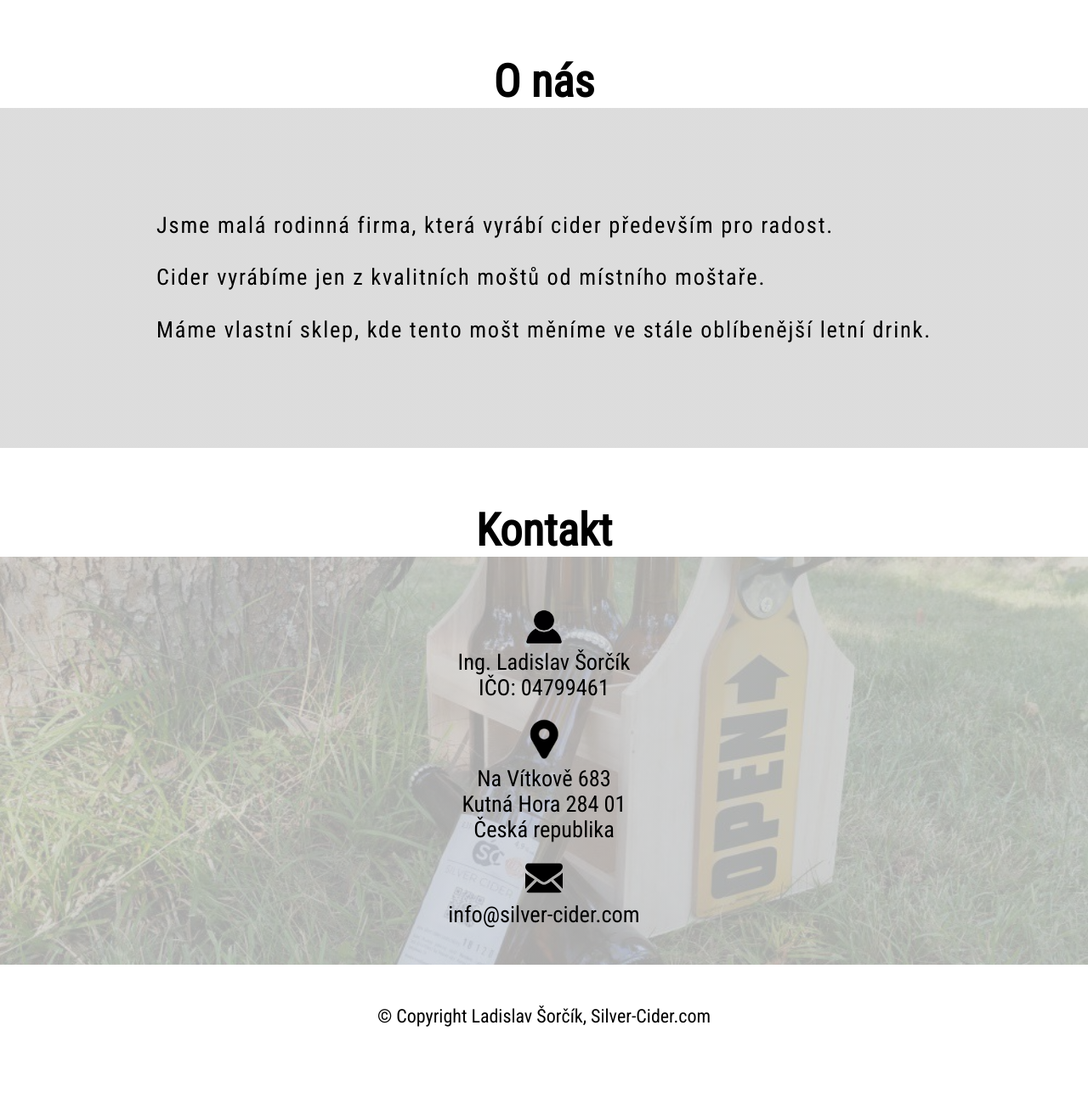
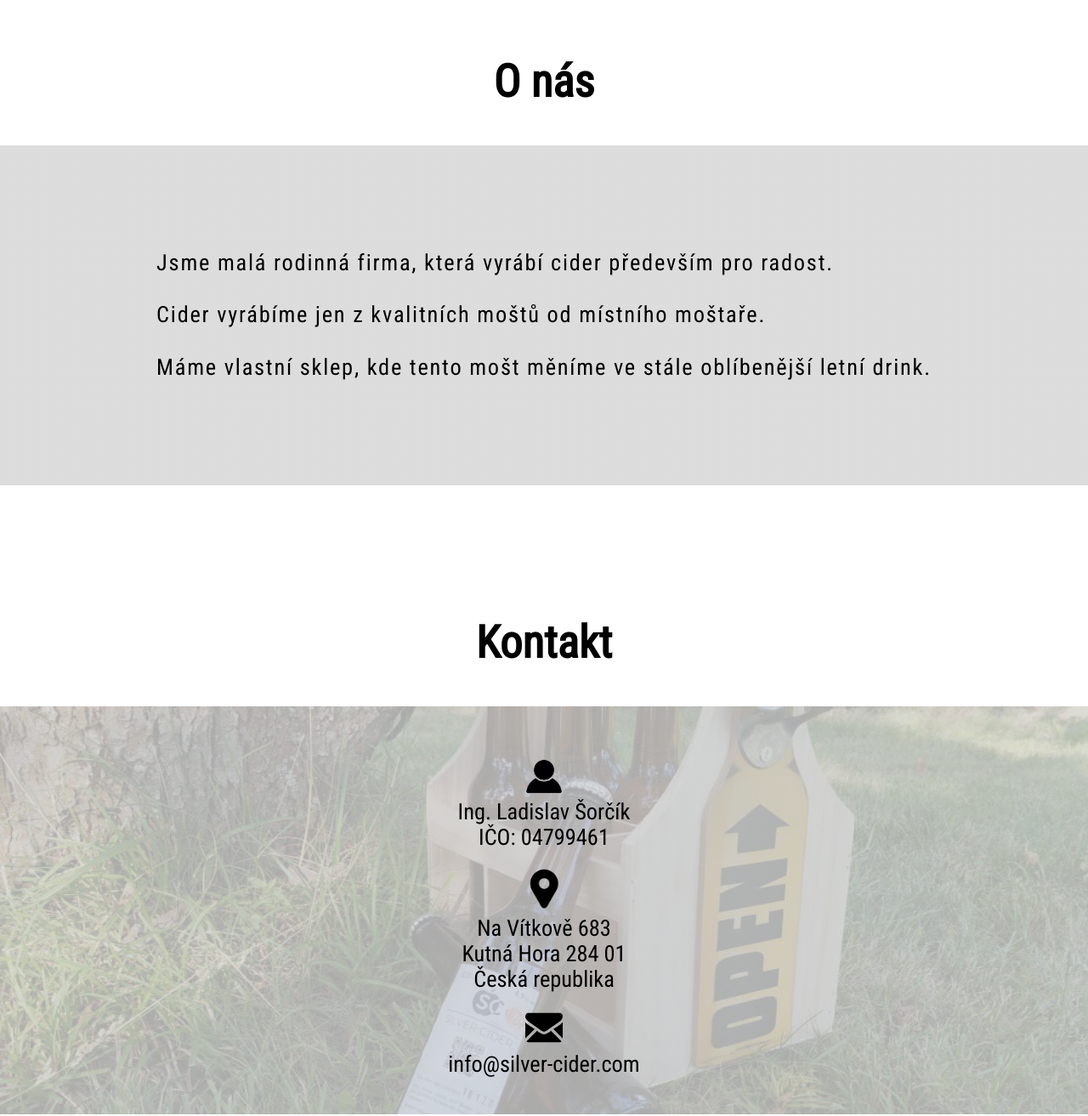
Before and after one commit to kollermartin/cider, a plain HTML site: page index.html in a window 1280 px wide. Shown: the part 1260-2573 px from the top of the page at 85% size. Before the commit the page ends 2495 px from the top, so only its background shows below. Drawn offline with Linux system fonts and the light colour scheme.

Commit message:
minor changes

```diff
--- a/sass/_about.scss
+++ b/sass/_about.scss
@@ -12,6 +12,7 @@
   }
 
   &__article {
+    margin-top: 5rem;
     background-image: linear-gradient(rgba(212, 212, 212, 0.8), rgba(212, 212, 212, 0.8)), url(../img/cider_landscape.jpg);
     background-attachment: fixed;
     background-size: cover;
--- a/sass/_contact.scss
+++ b/sass/_contact.scss
@@ -2,6 +2,7 @@
     grid-column: full-start / full-end;
     grid-row: 5/6;
     padding: 2.5rem 0;
+    margin-top: 10rem;
 
     display: flex;
     flex-direction: column;
@@ -11,6 +12,7 @@
     }
 
     &__body {
+        margin-top: 5rem;
         padding: 5rem 0rem;
         display: flex;
         flex-direction: column;
```
Also changed, not shown: css/main.css.
